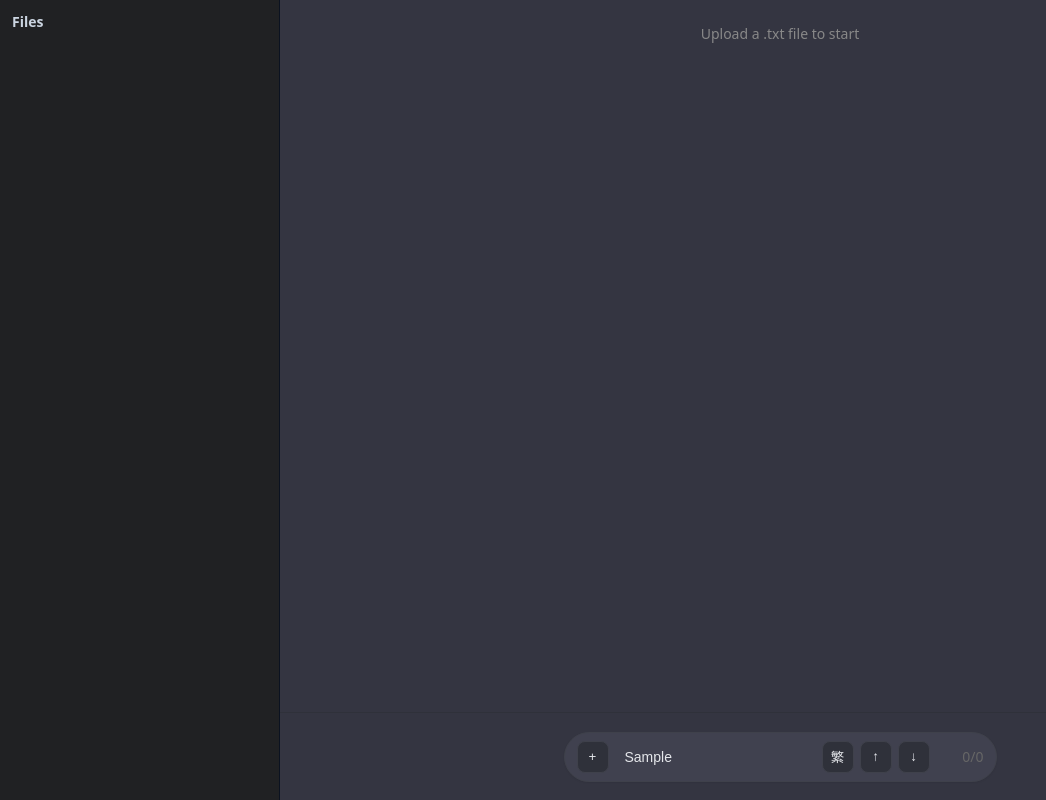
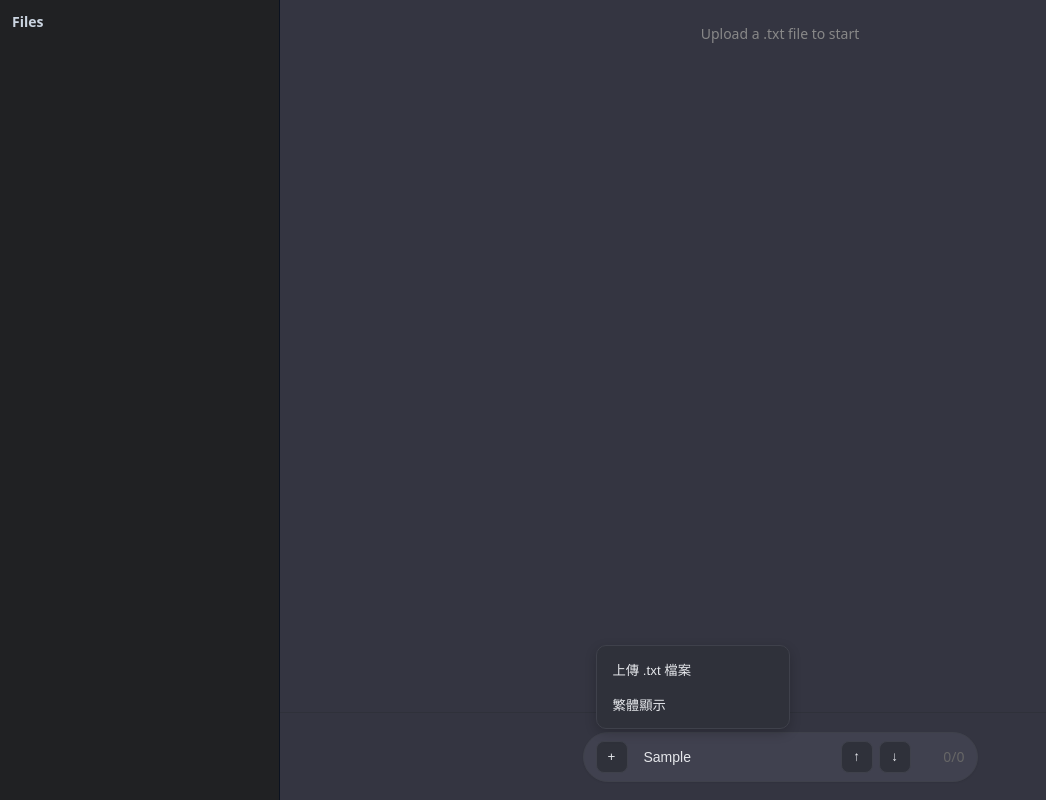
Before and after one commit to tom54699/novel-reader, a React (Vite) app: page / in a window 1280 px wide. Both pictures are taken after typing "Sample" into the empty fields and a click on the button "Open tools". Shown: the whole page, without its empty margins (0-1046 px from the left). Built offline with nearby package versions, Linux system fonts and the light colour scheme.

Commit message:
ui: move tools under + menu (upload, Traditional toggle); style dropdown; clarify chat-like alternating bubbles

```diff
--- a/src/components/BottomBar.tsx
+++ b/src/components/BottomBar.tsx
@@ -1,11 +1,40 @@
+import { useState } from 'react'
+
 export function BottomBar(props: any) {
   const { searchState = { query: '', hits: [], currentIndex: 0 }, onSearch = () => {}, onNavigateSearch = () => {}, onAddFile = () => {}, inputRef, onToggleTraditional = () => {}, traditional = false } = props
+  const [menuOpen, setMenuOpen] = useState(false)
   return (
     <div className="bottombar-inner">
       <div className="bar-surface">
-        <button className="add-btn" aria-label="Add file" title="Add file" onClick={onAddFile}>
-          +
-        </button>
+        <div className="tool-wrap">
+          <button className="add-btn" aria-label="Open tools" title="工具" onClick={() => setMenuOpen((v) => !v)}>
+            +
+          </button>
+          {menuOpen && (
+            <div className="tool-menu" role="menu">
+              <button
+                type="button"
+                className="menu-item"
+                onClick={() => {
+                  setMenuOpen(false)
+                  onAddFile()
+                }}
+              >
+                上傳 .txt 檔案
+              </button>
+              <button
+                type="button"
+                className={traditional ? 'menu-item checked' : 'menu-item'}
+                onClick={() => {
+                  onToggleTraditional()
+                  setMenuOpen(false)
+                }}
+              >
+                {traditional ? '✓ ' : ''}繁體顯示
+              </button>
+            </div>
+          )}
+        </div>
         <input
           ref={inputRef}
           className="search-input"
@@ -14,9 +43,6 @@ export function BottomBar(props: any) {
           onChange={(e) => onSearch(e.target.value)}
         />
         <div className="search-actions">
-          <button className={traditional ? 'nav-btn active' : 'nav-btn'} onClick={onToggleTraditional} aria-label="Toggle Traditional Chinese" title="切換繁體">
-            繁
-          </button>
           <button className="nav-btn" onClick={() => onNavigateSearch('prev')} aria-label="Previous hit">
             ↑
           </button>
--- a/src/styles.css
+++ b/src/styles.css
@@ -66,6 +66,12 @@ body {
 .search-actions { display: flex; align-items: center; gap: 6px; }
 .search-count { min-width: 48px; text-align: right; color: #666; font-variant-numeric: tabular-nums; }
 
+.tool-wrap { position: relative; }
+.tool-menu { position: absolute; bottom: 44px; left: 0; background: #2f313a; border: 1px solid #3f414b; border-radius: 10px; padding: 6px; min-width: 180px; box-shadow: 0 4px 12px rgba(0,0,0,0.2); }
+.menu-item { width: 100%; text-align: left; background: transparent; color: #e5e7eb; border: none; padding: 8px 10px; border-radius: 8px; cursor: pointer; }
+.menu-item:hover { background: #3a3b45; }
+.menu-item.checked { color: #10a37f; }
+
 .error-banner { position: fixed; left: var(--sidebar-width); right: 0; bottom: 60px; background: #ffefef; color: #b00020; border-top: 1px solid #f5c2c7; border-left: 1px solid #f5c2c7; padding: 10px 12px; }
 
 .loading-indicator { position: fixed; right: 12px; bottom: 72px; background: #fff; border: 1px solid #eee; padding: 6px 10px; border-radius: 8px; font-size: 12px; color: #444; box-shadow: 0 2px 6px rgba(0,0,0,0.06); }
```
